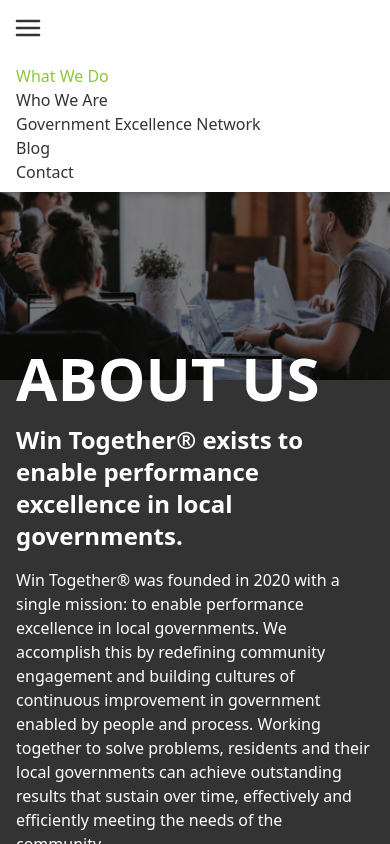
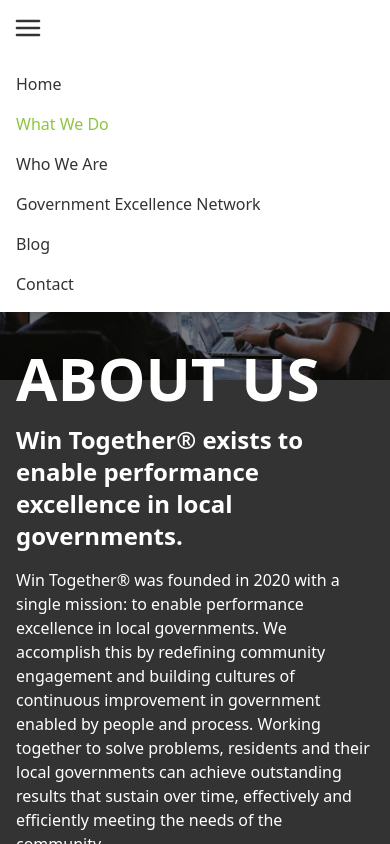
Before and after one commit to jeremygarey/win-together-ui, a Vue app: page /what-we-do in a window 390 px wide. Both pictures are taken after a click on the button 28 px from the left and 28 px from the top of the page. Shown: the top 844 px of the page. Built offline with nearby package versions, Linux system fonts and the light colour scheme.

Commit message:
mobile nav. dynamic links

```diff
--- a/src/components/general/TheNav.vue
+++ b/src/components/general/TheNav.vue
@@ -70,10 +70,20 @@
           class="p-2 bg-white top-0 absolute mt-14 w-full shadow-md z-40"
           v-if="navOpen"
         >
+          <li class="hover:text-green transition py-2">
+            <router-link
+              to="/"
+              class="inline-block px-2 text-gt"
+              active-class="text-green transition"
+              @click="toggleNav"
+              >Home</router-link
+            >
+          </li>
+
           <li
             v-for="(route, index) in routes"
             :key="`mobile-nav-item-${index}`"
-            class="hover:text-green transition"
+            class="hover:text-green transition py-2"
           >
             <router-link
               :to="route.route"
@@ -140,7 +150,7 @@
 
 .slide-fade-enter-from,
 .slide-fade-leave-to {
-  opacity: 0;
-  transform: translateY(-180px);
+  opacity: 50%;
+  transform: translateY(-300px);
 }
 </style>
```
